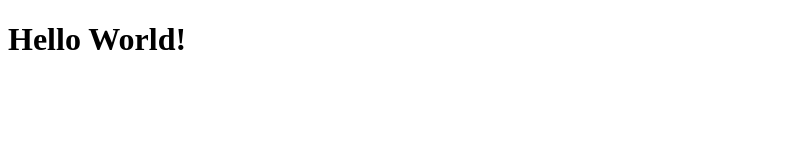
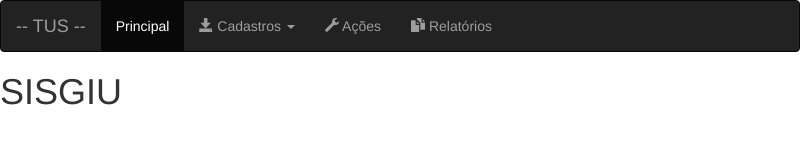
Before and after one commit to LuanAraldi/BancoDeDadosM3, an Electron app: page index.html in a window 800 px wide. Drawn offline with nearby package versions, Linux system fonts and the light colour scheme.

Commit message:
Alterado html Retirado para abrir DevTool

```diff
--- a/index.html
+++ b/index.html
@@ -1,11 +1,39 @@
 <!DOCTYPE html>
 <html>
   <head>
+  <link rel="stylesheet" type="text/css" href="css/bootstrap.min.css">
     <meta charset="UTF-8">
-    <title>Hello World!</title>
+
+    <title>Gerenciador de Inconformidades</title>
   </head>
-  <body>
-    <h1>Hello World!</h1>
+  <body data-spy="scroll" data-target=".navbar">
+		<nav class="navbar navbar-inverse">
+		  <div class="container-fluid">
+		    <div class="navbar-header">
+      			<a class="navbar-brand" href="#">-- TUS --</a>
+    		</div>
+    	<ul class="nav navbar-nav">
+      		<li class="active"><a href="#">Principal</a></li>
+      		<li class="dropdown">
+        		<a class="dropdown-toggle" data-toggle="dropdown" href="#"><span class="glyphicon glyphicon-save"></span> Cadastros
+        		<span class="caret"></span></a>
+        		<ul class="dropdown-menu">
+          			<li><a href="#">Inconformidades</a></li>
+          			<li><a href="#">Categorias</a></li>
+        		</ul>
+      				</li>
+      				<li><a href="#"><span class="glyphicon glyphicon-wrench"></span> Ações </a></li>
+      				<li><a href="#"><span class="glyphicon glyphicon-duplicate"></span> Relatórios </a></li>
+    			</ul>
+  			</div>
+		</nav>
+
+
+	<h1>SISGIU</h1>
+
+
+   <script src="js/jquery-2.2.2.min.js"></script>
+   <script src="js/bootstrap.min.js"></script>
   </body>
 
   <script>
```
